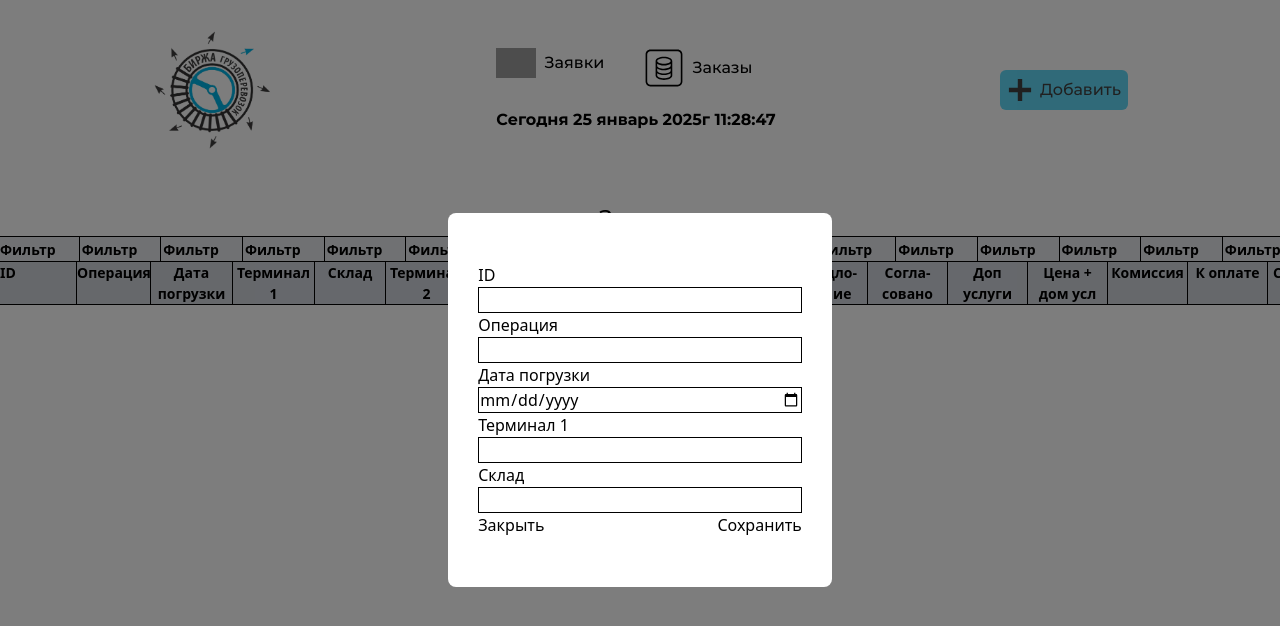
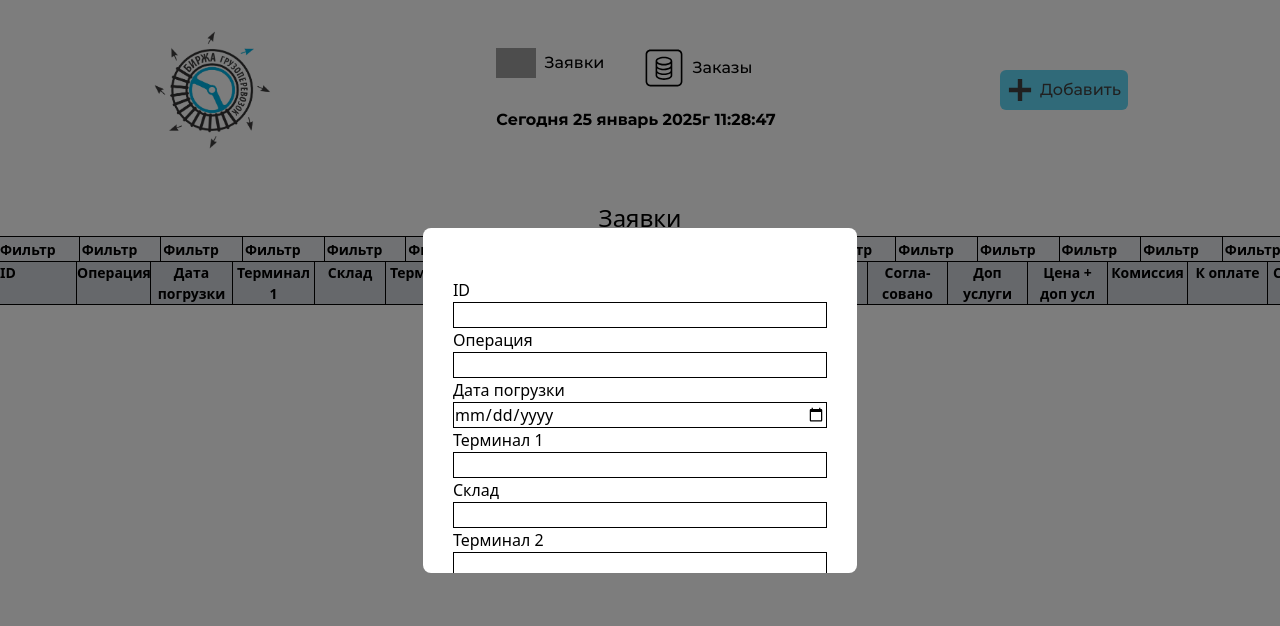
Before and after one commit to dantauu/Portal, a React (Vite) app: page / in a window 1280 px wide. Both pictures are taken after a click on the button "Добавить". Shown: the top 626 px of the page. Built offline with nearby package versions, Linux system fonts and the light colour scheme; grey boxes are pictures that could not be loaded.

Commit message:
ready plus

```diff
--- a/src/app/index.css
+++ b/src/app/index.css
@@ -118,6 +118,12 @@
     font-size: 16px;
 }
 
+.border-r-w-5 {
+    border-right: 2px solid;
+    min-width: 80px;
+    font-size: 16px;
+}
+
 .border-b {
     border-bottom: 1px solid;
 }
--- a/src/components/modal-add/modal-add.tsx
+++ b/src/components/modal-add/modal-add.tsx
@@ -1,19 +1,13 @@
 // Modal.tsx
 import React, { useEffect, useState } from 'react'
+import { TableData } from '../table/table'
 
-type DataProps = {
-	id: string
-	oper: string
-	date: string
-	term: string
-	store: string
-}
 
 interface ModalProps {
 	isOpen: boolean
 	onClose: () => void
-	onSave: (data: DataProps) => void
-	initialData?: DataProps
+	onSave: (data: TableData) => void
+	initialData?: TableData
 }
 
 const Modal: React.FC<ModalProps> = ({ isOpen, onClose, onSave, initialData, }) => {
@@ -23,6 +17,20 @@ const Modal: React.FC<ModalProps> = ({ isOpen, onClose, onSave, initialData, })
 		date: '',
 		term: '',
 		store: '',
+		term2: '',
+		profTS: '',
+		status: '',
+		areaBuy: '',
+		myPrice: 0,
+		propos: '',
+		doubleOk: '',
+		plusPropos: '',
+		priceAnPropos: '',
+		comission: '',
+		toPrice: 0,
+		create: '',
+		okCreating: '',
+		client: ''
 	})
 
 	useEffect(() => {
@@ -33,6 +41,20 @@ const Modal: React.FC<ModalProps> = ({ isOpen, onClose, onSave, initialData, })
 				date: initialData.date,
 				term: initialData.term,
 				store: initialData.store,
+				term2: initialData.term2,
+				profTS: initialData.profTS,
+				status: initialData.status,
+				areaBuy: initialData.areaBuy,
+				myPrice: initialData.myPrice,
+				propos: initialData.propos,
+				doubleOk: initialData.doubleOk,
+				plusPropos: initialData.plusPropos,
+				priceAnPropos: initialData.priceAnPropos,
+				comission: initialData.comission,
+				toPrice: initialData.toPrice,
+				create: initialData.create,
+				okCreating: initialData.okCreating,
+				client: initialData.client,
 			})
 		} else {
 			setFormData({
@@ -40,7 +62,21 @@ const Modal: React.FC<ModalProps> = ({ isOpen, onClose, onSave, initialData, })
 				oper: '',
 				date: '',
 				term: '',
-				store: ''
+				store: '',
+				term2: '',
+				profTS: '',
+				status: '',
+				areaBuy: '',
+				myPrice: 0,
+				propos: '',
+				doubleOk: '',
+				plusPropos: '',
+				priceAnPropos: '',
+				comission: '',
+				toPrice: 0,
+				create: '',
+				okCreating: '',
+				client: ''
 			})
 		}
 	}, [initialData])
@@ -59,7 +95,7 @@ const Modal: React.FC<ModalProps> = ({ isOpen, onClose, onSave, initialData, })
 
 	return (
 		<div className='fixed inset-0 flex items-center justify-center bg-[#00000082] bg-opacity-50'>
-			<div className='bg-white rounded-lg modal-pad'>
+			<div className='bg-white rounded-lg modal-pad h-[345px] overflow-auto'>
 				<form>
 					<div>
 						<label>ID</label>
@@ -111,6 +147,147 @@ const Modal: React.FC<ModalProps> = ({ isOpen, onClose, onSave, initialData, })
 							className='border p-2 w-full'
 						/>
 					</div>
+					<div>
+						<label>Терминал 2</label>
+						<input
+							type='text'
+							name='term2'
+							value={formData.term2}
+							onChange={handleChange}
+							className='border p-2 w-full'
+						/>
+					</div>
+					<div>
+						<label>Профиль ТС</label>
+						<input
+							type='text'
+							name='profTS'
+							value={formData.profTS}
+							onChange={handleChange}
+							className='border p-2 w-full'
+						/>
+					</div>
+					<div>
+						<label>Статус</label>
+						<input
+							type='text'
+							name='status'
+							value={formData.status}
+							onChange={handleChange}
+							className='border p-2 w-full'
+						/>
+					</div>
+					<div>
+						<label>Торги</label>
+						<input
+							type='text'
+							name='areaBuy'
+							value={formData.areaBuy}
+							onChange={handleChange}
+							className='border p-2 w-full'
+						/>
+					</div>
+					<div>
+						<label>Моя цена</label>
+						<input
+							type='text'
+							name='myPrice'
+							value={formData.myPrice}
+							onChange={handleChange}
+							className='border p-2 w-full'
+						/>
+					</div>
+					<div>
+						<label>Предложение</label>
+						<input
+							type='text'
+							name='propos'
+							value={formData.propos}
+							onChange={handleChange}
+							className='border p-2 w-full'
+						/>
+					</div>
+					<div>
+						<label>Согласовано</label>
+						<input
+							type='text'
+							name='doubleOk'
+							value={formData.doubleOk}
+							onChange={handleChange}
+							className='border p-2 w-full'
+						/>
+					</div>
+					<div>
+						<label>Доп услуги</label>
+						<input
+							type='text'
+							name='plusPropos'
+							value={formData.plusPropos}
+							onChange={handleChange}
+							className='border p-2 w-full'
+						/>
+					</div>
+					<div>
+						<label>Цена + доп услуги</label>
+						<input
+							type='text'
+							name='priceAnPropos'
+							value={formData.priceAnPropos}
+							onChange={handleChange}
+							className='border p-2 w-full'
+						/>
+					</div>
+					<div>
+						<label>Комиссия</label>
+						<input
+							type='text'
+							name='comission'
+							value={formData.comission}
+							onChange={handleChange}
+							className='border p-2 w-full'
+						/>
+					</div>
+					<div>
+						<label>К оплате</label>
+						<input
+							type='text'
+							name='toPrice'
+							value={formData.toPrice}
+							onChange={handleChange}
+							className='border p-2 w-full'
+						/>
+					</div>
+					<div>
+						<label>Создано</label>
+						<input
+							type='text'
+							name='create'
+							value={formData.create}
+							onChange={handleChange}
+							className='border p-2 w-full'
+						/>
+					</div>
+					<div>
+						<label>Создал</label>
+						<input
+							type='text'
+							name='okCreating'
+							value={formData.okCreating}
+							onChange={handleChange}
+							className='border p-2 w-full'
+						/>
+					</div>
+					<div>
+						<label>Клиент</label>
+						<input
+							type='text'
+							name='client'
+							value={formData.client}
+							onChange={handleChange}
+							className='border p-2 w-full'
+						/>
+					</div>
+
 					<div className='mt-4 flex justify-between'>
 						<button
 							type='button'
--- a/src/components/table/table.tsx
+++ b/src/components/table/table.tsx
@@ -12,6 +12,20 @@ export type TableData = {
 	date: string
     term: string
     store: string
+	term2: string
+	profTS: string
+	status: string
+	areaBuy: string
+	myPrice: number
+	propos: string
+	doubleOk: string
+	plusPropos: string
+	priceAnPropos: string
+	comission: string
+	toPrice: number
+	create: string
+	okCreating: string
+	client: string
 }
 
 type TableProps = {
@@ -27,6 +41,20 @@ const Table: React.FC<TableProps> = ({ data, onRowClick }) => {
 			{ header: 'Дата погрузки', accessorKey: 'date', id: 'date' },
 			{ header: 'Терминал 1', accessorKey: 'term', id: 'term' },
 			{ header: 'Склад', accessorKey: 'store', id: 'store' },
+			{ header: 'Терминал 2', accessorKey: 'term2', id: 'term2' },
+			{ header: 'Профиль ТС', accessorKey: 'profTS', id: 'profTS' },
+			{ header: 'Статус', accessorKey: 'status', id: 'status' },
+			{ header: 'Торги', accessorKey: 'areaBuy', id: 'areaBuy' },
+			{ header: 'Моя цена', accessorKey: 'myPrice', id: 'myPrice' },
+			{ header: 'Предложение', accessorKey: 'propos', id: 'propos' },
+			{ header: 'Согласовано', accessorKey: 'doubleOk', id: 'doubleOk' },
+			{ header: 'Доп услуги', accessorKey: 'plusPropos', id: 'plusPropos' },
+			{ header: 'Цена + доп услуги', accessorKey: 'priceAnPropos', id: 'priceAnPropos' },
+			{ header: 'Комиссия', accessorKey: 'comission', id: 'comission' },
+			{ header: 'К оплате', accessorKey: 'toPrice', id: 'toPrice' },
+			{ header: 'Создано', accessorKey: 'create', id: 'create' },
+			{ header: 'Создал', accessorKey: 'okCreating', id: 'okCreating' },
+			{ header: 'Клиент', accessorKey: 'client', id: 'client' },
 		],
 		[]
 	)
@@ -175,7 +203,7 @@ const Table: React.FC<TableProps> = ({ data, onRowClick }) => {
 							Доп услуги
 						</th>
 						<th className='px-4 py-2 text-center font-14 border-r w-[80px]'>
-							Цена + дом усл
+							Цена + доп усл
 						</th>
 						<th className='px-4 py-2 text-center font-14 border-r w-[80px]'>
 							Комиссия
@@ -210,6 +238,20 @@ const Table: React.FC<TableProps> = ({ data, onRowClick }) => {
 										${cell.column.id === 'date' ? 'border-r-w-2' : ''}
 										${cell.column.id === 'term' ? 'border-r-w-3' : ''}
 										${cell.column.id === 'store' ? 'border-r-w-4' : ''}
+										${cell.column.id === 'term2' ? 'border-r-w-4' : ''}
+										${cell.column.id === 'profTS' ? 'border-r-w-4' :''}
+										${cell.column.id === 'status' ? 'border-r-w-4' :''}
+										${cell.column.id === 'areaBuy' ? 'border-r-w-4':''}
+										${cell.column.id === 'myPrice' ? 'border-r-w-4':''}
+										${cell.column.id === 'propos' ? 'border-r-w-4':''}
+										${cell.column.id === 'doubleOk' ?'border-r-w-5':''}
+										${cell.column.id === 'plusPropos' ?'border-r-w-5':''}
+										${cell.column.id === 'priceAnPropos' ?'border-r-w-5':''}
+										${cell.column.id === 'comission' ?'border-r-w-5':''}
+										${cell.column.id === 'toPrice' ?'border-r-w-5':''}
+										${cell.column.id === 'create' ?'border-r-w-5':''}
+										${cell.column.id === 'okCreating' ?'border-r-w-5':''}
+
 										`}
 								>
 									{flexRender(cell.column.columnDef.cell, cell.getContext())}
```
